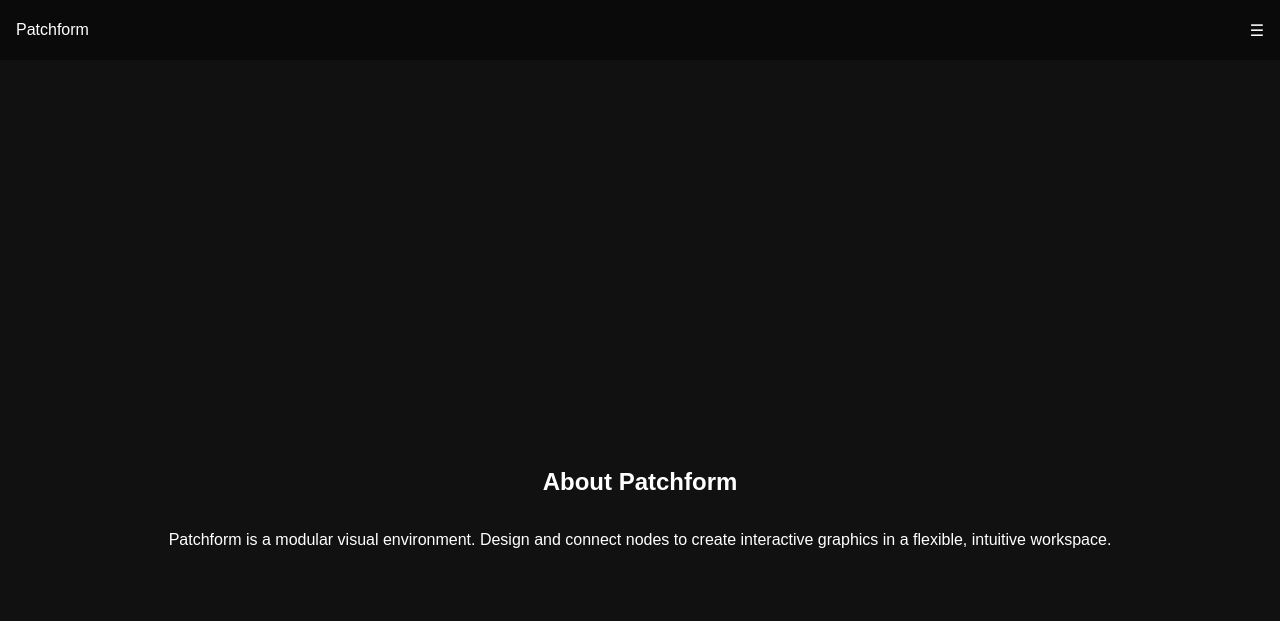
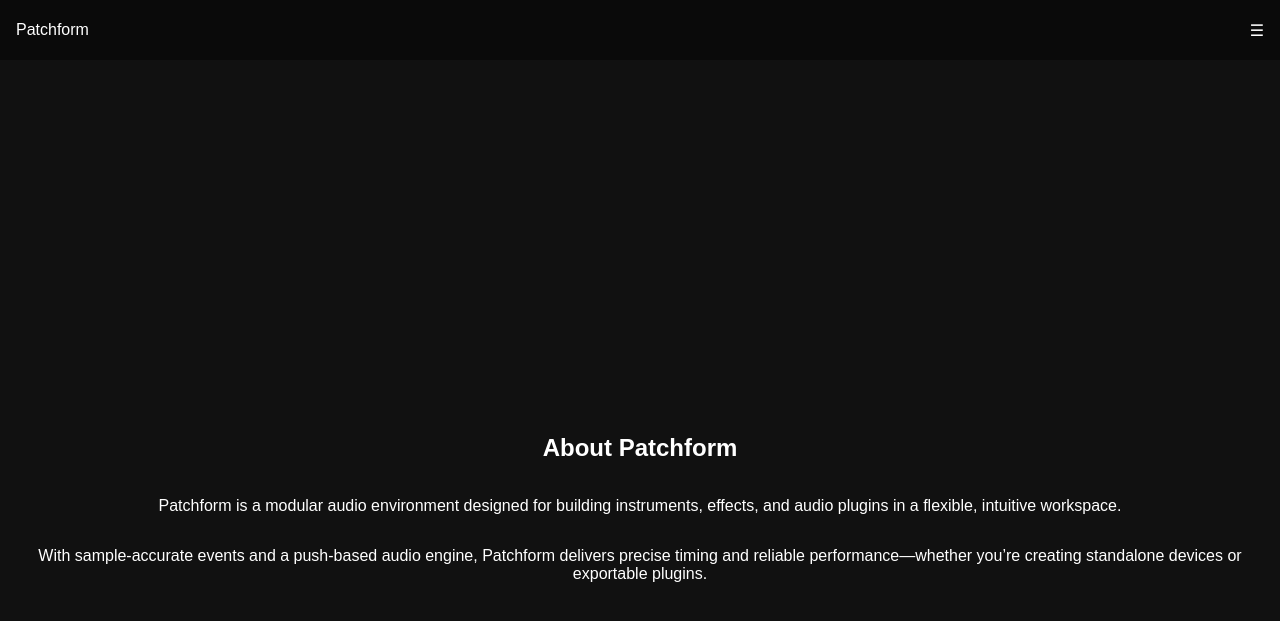
Before and after one commit to Patchform/Patchform.github.io, a Jekyll site: the page built from about.md, in a window 1280 px wide and 900 px high. Shown: the top 621 px of the window. Built offline with Jekyll 4.4.1, drawn with Linux system fonts in a browser that asks for light colours.

Commit message:
Fix wording

```diff
--- a/about.md
+++ b/about.md
@@ -6,8 +6,11 @@ title: About - Patchform
 <section id="about">
   <h2>About Patchform</h2>
   <p>
-    Patchform is a modular visual environment.
-    Design and connect nodes to create interactive graphics
+    Patchform is a modular audio environment designed for building instruments, effects, and audio plugins
     in a flexible, intuitive workspace.
   </p>
+  <p>
+    With sample-accurate events and a push-based audio engine, Patchform delivers precise timing and
+    reliable performance—whether you’re creating standalone devices or exportable plugins.
+  </p>
 </section>
```
Also changed, not shown: index.md (+1 -1 lines).
